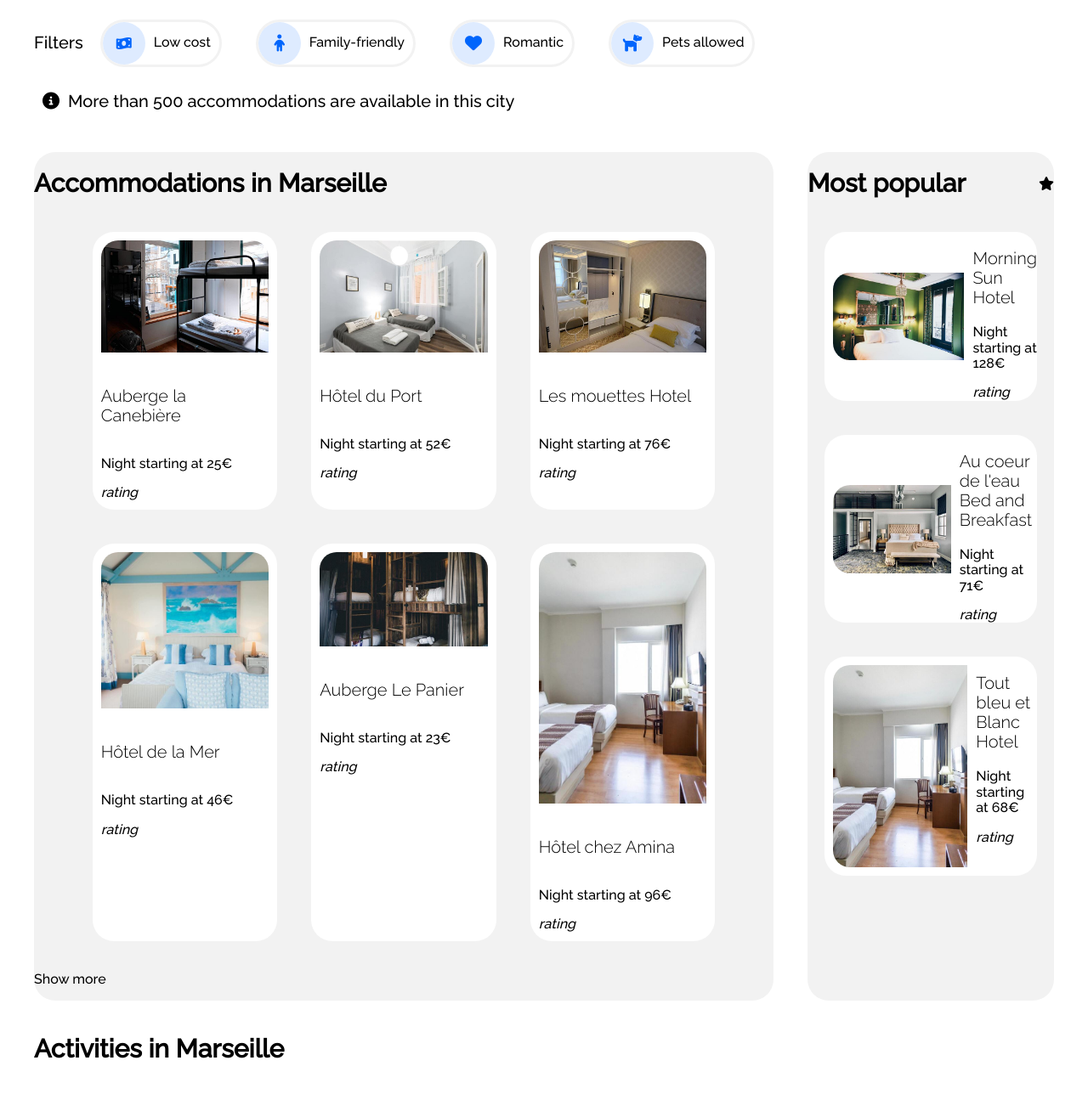
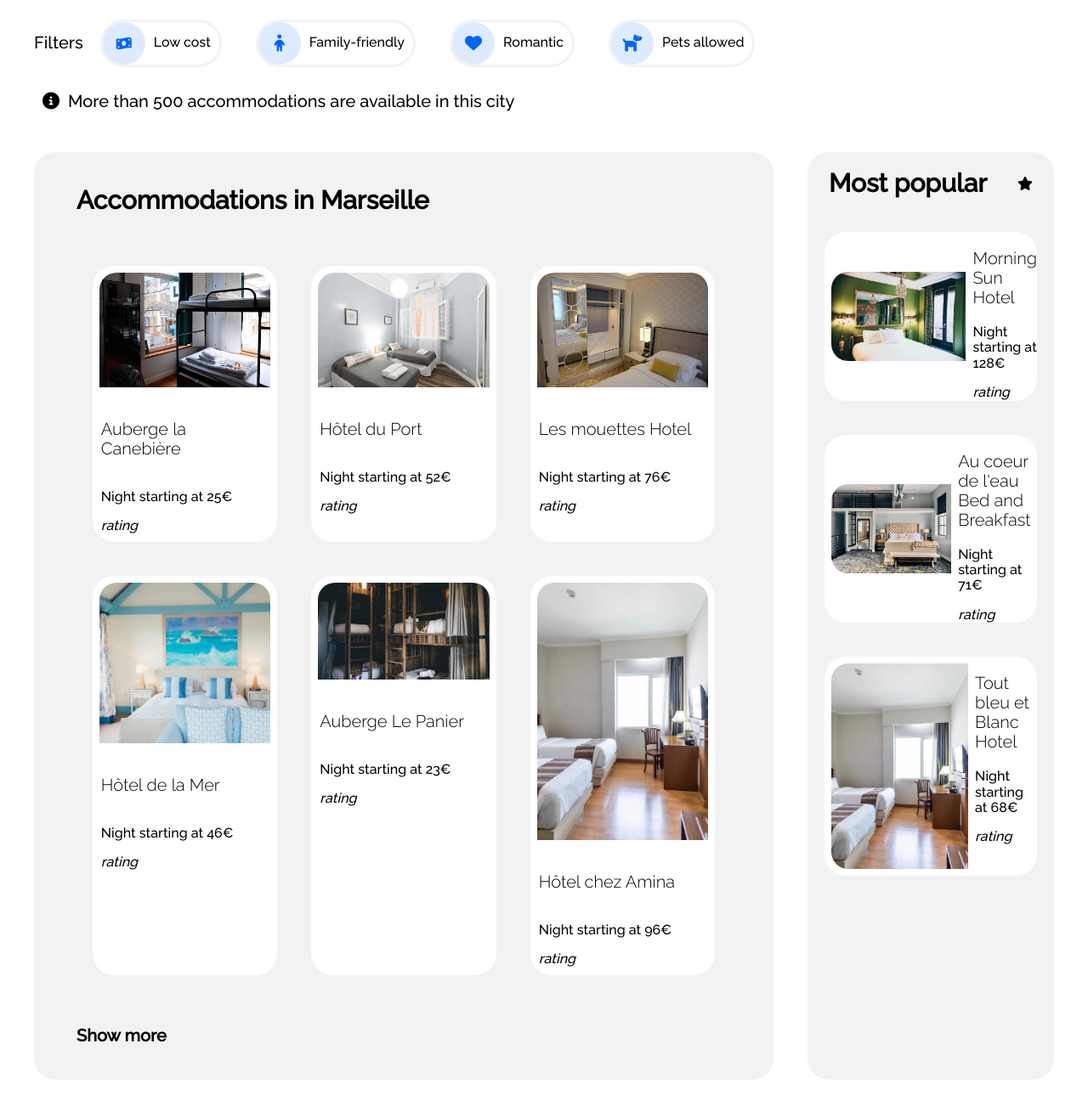
Before and after one commit to TomsNoSlampes/Booki-website, a plain HTML site: page index.html in a window 1280 px wide. Shown: the part 360-1655 px from the top of the page at 85% size. Drawn offline with Linux system fonts and the light colour scheme.

Commit message:
style changes for cards paddings margins etc

```diff
--- a/css/style.css
+++ b/css/style.css
@@ -191,6 +191,7 @@ h3 {
     width: 100%;
     display: flex;
     justify-content: flex-start;
+    margin: 20px 0 20px 50px;
 }
 
 .accommodations-cards {
@@ -214,7 +215,7 @@ h3 {
     display: flex;
     justify-content: center;
     align-items: center;
-    padding: 10px;
+    padding: 8px;
     border-radius: 20px 20px 0 0;
 }
 
@@ -228,6 +229,11 @@ h3 {
 
 .show-more {
     width: 100%;
+    display: flex;
+    justify-content: flex-start;
+    margin: 20px 0 20px 50px;
+    font-size: 20px;
+    font-weight: bold;
 }
 
 /* Side-bar section ------------------------------------------------------------------------------ */
@@ -237,6 +243,14 @@ h3 {
     display: flex;
     justify-content: space-between;
     align-items: center;
+}
+
+.sidebar-title h1 {
+    margin: 20px 0 20px 25px;
+}
+
+.side-bar i {
+    margin: 20px 25px 20px 0;
 }
 
 .side-bar {
@@ -258,7 +272,7 @@ h3 {
     display: flex;
     justify-content: flex-start;
     align-items: center;
-    padding: 10px;
+    padding: 8px;
 }
 
 .sidebar-card-txt {
```
